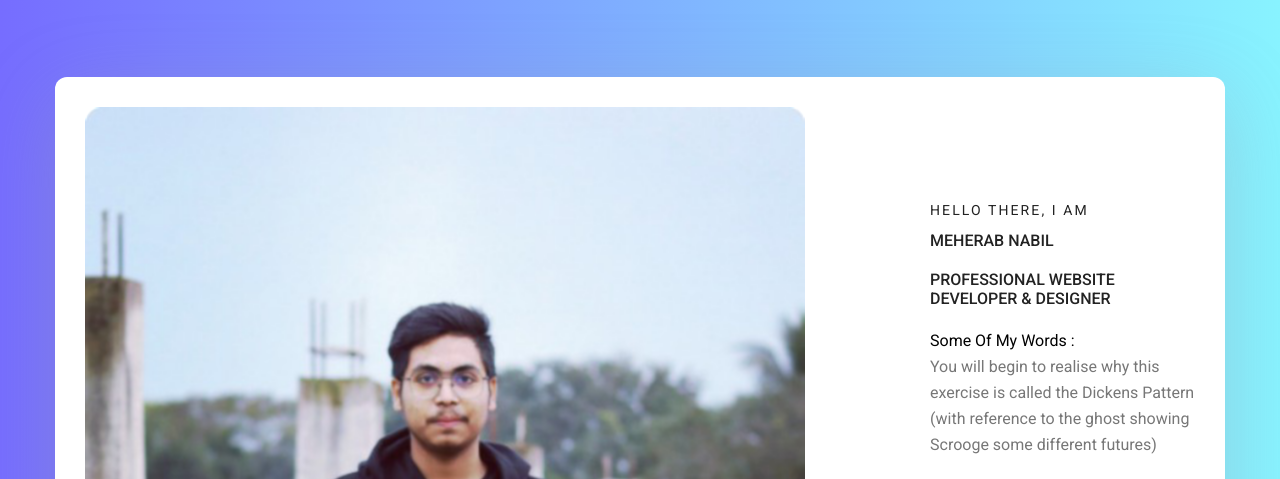
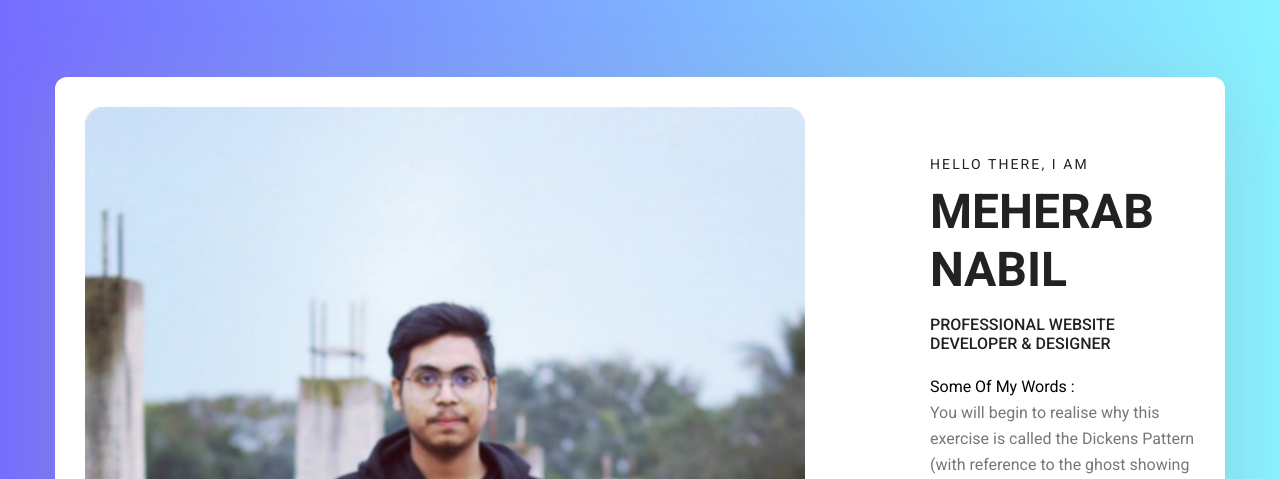
Before and after one commit to meharabn/mhnabil, a plain HTML site: page index.html in a window 1280 px wide. Shown: the part 123-602 px from the top of the page. Drawn offline with Linux system fonts and the light colour scheme.

Commit message:
Update index.html

```diff
--- a/index.html
+++ b/index.html
@@ -139,7 +139,7 @@ s0.parentNode.insertBefore(s1,s0);
 							<div class="media-body">
 								<div class="personal_text">
 									<h6>Hello there, I am</h6>
-									<h4>Meherab Nabil</h4>
+									<h3>Meherab Nabil</h3>
 									<h4>Professional Website Developer & Designer</h4>
 									<p><span style="color:black;">Some Of My Words : </span></br>You will begin to realise why this exercise is called the Dickens Pattern (with reference to the ghost showing Scrooge some different futures)</p>
 									<ul class="list basic_info">
```
